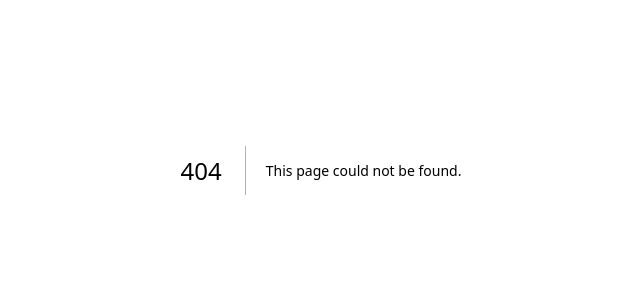
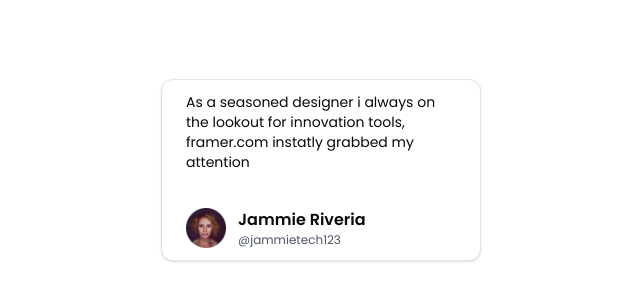
Before and after one commit to akshaywritescode/rangoli-live-components, a Next.js app: page /t/testimonial-card in a window 1280 px wide. Before the commit this address had no page. Shown: the part 230-530 px from the top of the page, without its empty margins (319-959 px from the left). Built offline with nearby package versions, Linux system fonts and the light colour scheme.

Commit message:
added testimonial card

```diff
--- /dev/null
+++ b/src/app/components/TestimonialCard.tsx
@@ -0,0 +1,27 @@
+import { Card, CardContent, CardFooter } from "@/components/ui/card";
+import Image, { StaticImageData } from "next/image";
+
+type TTestimonialCard = {
+    description: string
+    testimonialName: string
+    testimonialUserHandle: string
+    testimonialAvatar: StaticImageData,
+    testimonialAvatarAlt: string
+}
+
+export default function TestimonialCard({ description, testimonialAvatar, testimonialAvatarAlt, testimonialName, testimonialUserHandle }: TTestimonialCard) {
+    return <Card className="w-[320px] text-sm pt-3">
+        <CardContent>
+            <p>{description}</p>
+        </CardContent>
+        <CardFooter className="flex items-center gap-3 py-3">
+            <div>
+                <Image src={testimonialAvatar} alt={testimonialAvatarAlt} height={40} width={40} />
+            </div>
+            <div className="flex flex-col">
+                <span className="text-base font-semibold">{testimonialName}</span>
+                <span className="text-xs font-normal text-gray-600">{testimonialUserHandle}</span>
+            </div>
+        </CardFooter>
+    </Card>
+}
--- /dev/null
+++ b/src/app/t/testimonial-card/page.tsx
@@ -0,0 +1,9 @@
+import TestimonialCard from "@/app/components/TestimonialCard";
+
+import testimonialAvatar1 from "@/assets/avatar-1.png"
+
+export default function TestimonialCardDemo() {
+    return <div className="container-center">
+        <TestimonialCard description="As a seasoned designer i always on the lookout for innovation tools, framer.com instatly grabbed my attention" testimonialAvatar={testimonialAvatar1} testimonialAvatarAlt="Avatar 1" testimonialName="Jammie Riveria" testimonialUserHandle="@jammietech123" />
+    </div>
+}
```
